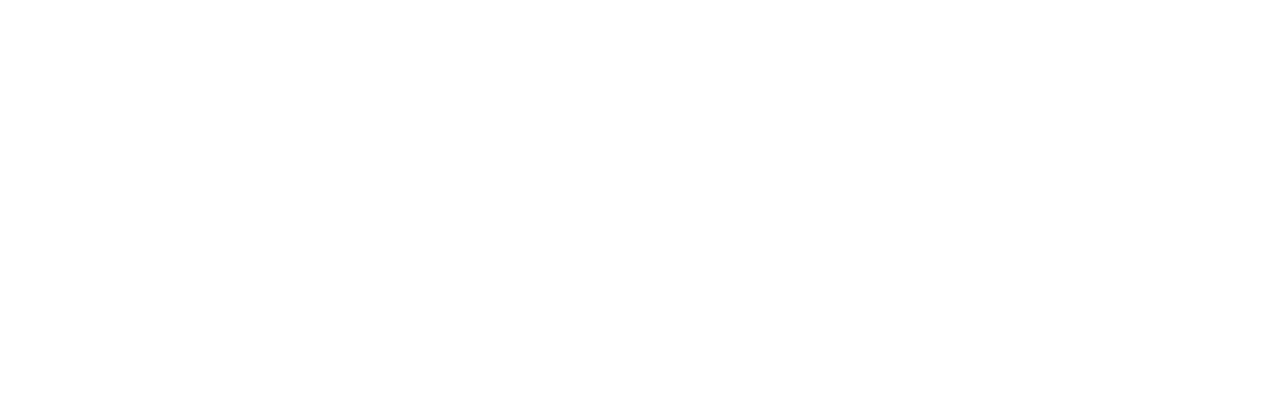
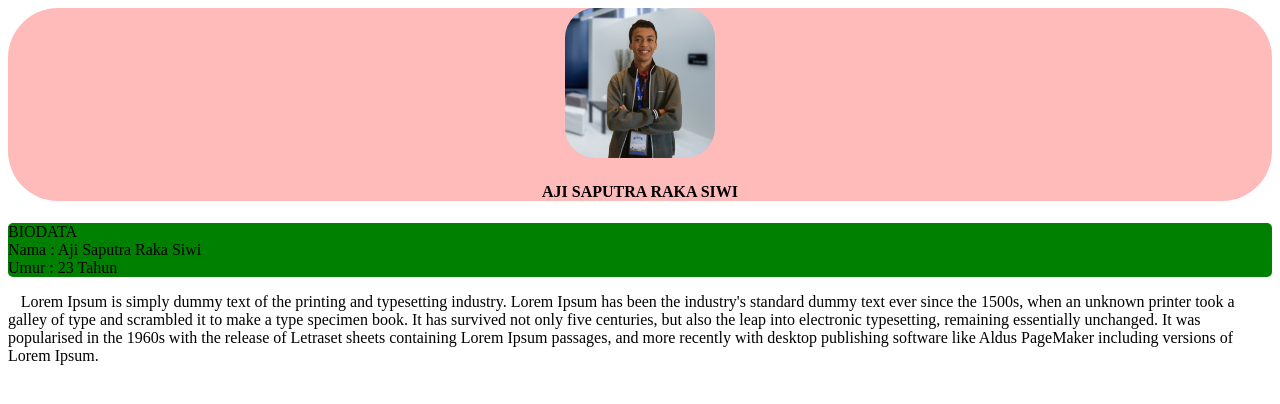
Before and after one commit to Ajisaputrars/Dicoding-Web-Fundamental-Submission, a plain HTML site: page index.html in a window 1280 px wide. Drawn offline with Linux system fonts and the light colour scheme.

Commit message:
Just a commit

```diff
--- a/index.html
+++ b/index.html
@@ -1,9 +1,26 @@
 <!DOCTYPE html>
 <html>
 <head>
-	<title></title>
+	<title> Aji Saputra Raka Siwi</title>
+	<link rel="stylesheet" href="style.css">
 </head>
 <body>
+	<div class="photo">
+		<img src="photo.png" alt="aji">
+		<h4>
+			Aji Saputra Raka Siwi
+		</h4>
+	</div>
+	<div class="bio">
+		<p>
+			<span>Biodata</span>
+			Nama   : Aji Saputra Raka Siwi <br>
+			Umur   : 23 Tahun
+		</p>
+	</div>
+	<div class="desc">
+		<p>Lorem Ipsum is simply dummy text of the printing and typesetting industry. Lorem Ipsum has been the industry's standard dummy text ever since the 1500s, when an unknown printer took a galley of type and scrambled it to make a type specimen book. It has survived not only five centuries, but also the leap into electronic typesetting, remaining essentially unchanged. It was popularised in the 1960s with the release of Letraset sheets containing Lorem Ipsum passages, and more recently with desktop publishing software like Aldus PageMaker including versions of Lorem Ipsum.</p>
+	</div>
 
 </body>
 </html>
--- /dev/null
+++ b/style.css
@@ -0,0 +1,33 @@
+h4 {
+  text-transform: uppercase;
+  color: black;
+}
+
+img {
+  height: 150px;
+  weight: 125px;
+  border-radius: 30px;
+
+}
+.photo{
+  background-color: #FFBABA;
+  /*max-width: 80%;*/
+  border-radius: 50px;
+  text-align: center;
+}
+.bio p span {
+  text-transform: uppercase;
+  display: block;
+}
+
+.bio p{
+  background-color: green;
+    border-radius: 5px;
+
+}
+.desc{
+  text-indent: 1%;
+  /*max-width: 80%;*/
+  background-color: #FF7B7B
+  color: white;
+}
```
Also changed, not shown: photo.png (added).
